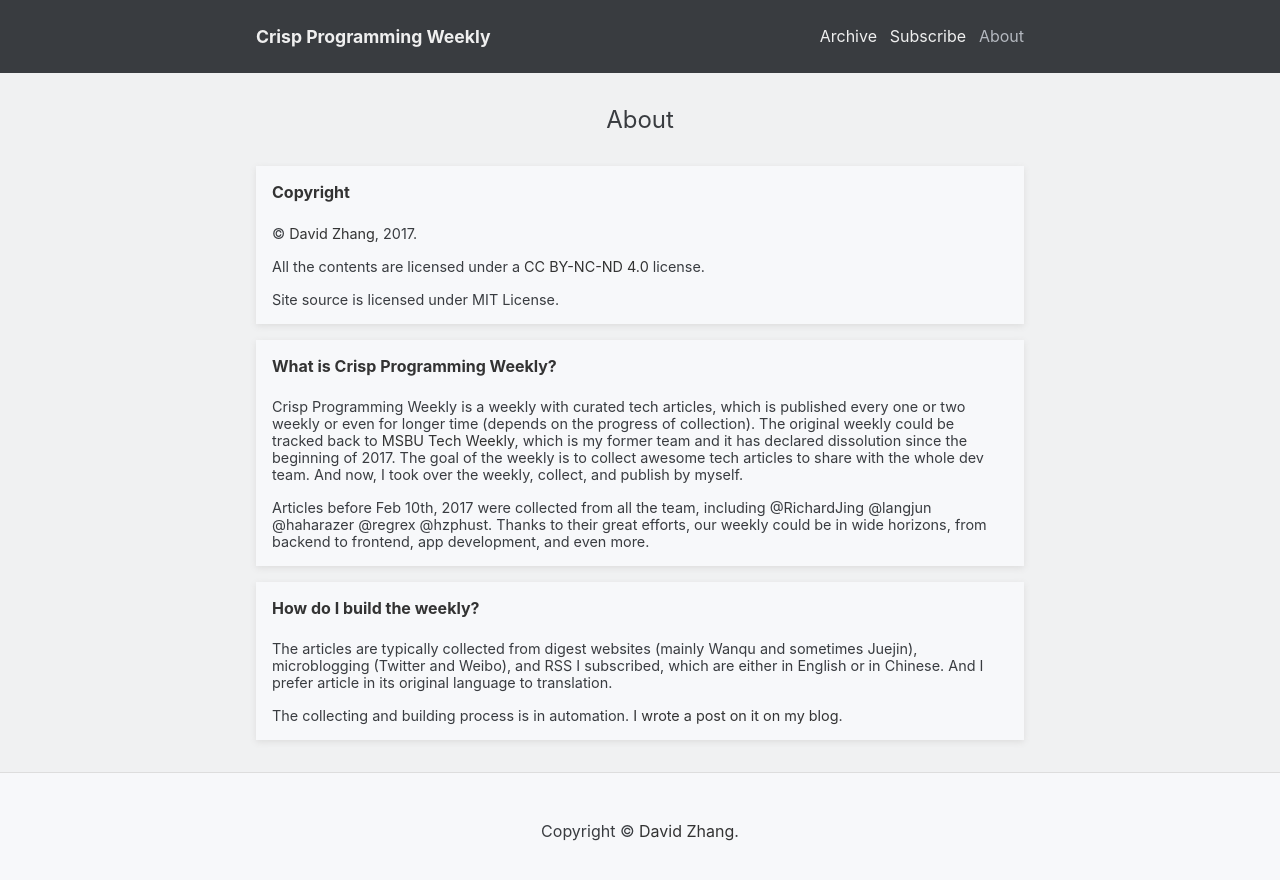
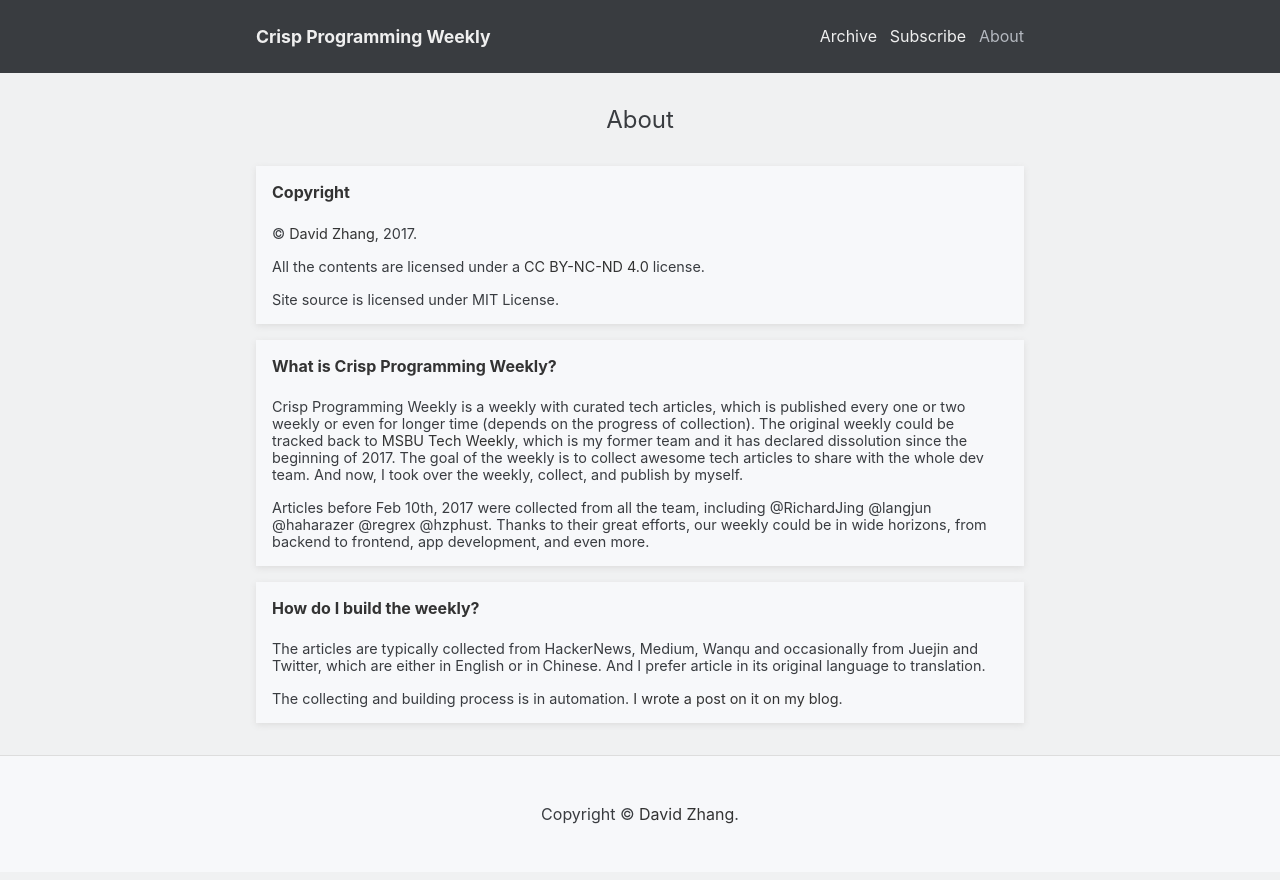
Before and after one commit to crispgm/weekly, a Jekyll site: the page built from about.html, in a window 1280 px wide. Shown: the top 880 px of the page. Built offline with Jekyll 4.4.1, drawn with Linux system fonts in a browser that asks for light colours.

Commit message:
Update articles sources

```diff
--- a/about.html
+++ b/about.html
@@ -49,7 +49,7 @@ About
     </div>
     <div class="article-comment">
       <p>
-        The articles are typically collected from digest websites (mainly Wanqu and sometimes Juejin), microblogging (Twitter and Weibo), and RSS I subscribed, which are either in English or in Chinese. And I prefer article in its original language to translation.
+        The articles are typically collected from HackerNews, Medium, Wanqu and occasionally from Juejin and Twitter, which are either in English or in Chinese. And I prefer article in its original language to translation.
       </p>
       <p>
         The collecting and building process is in automation. <a href="https://crispgm.com/page/engineering-weekly-automation.html">I wrote a post on it on my blog</a>.
```
